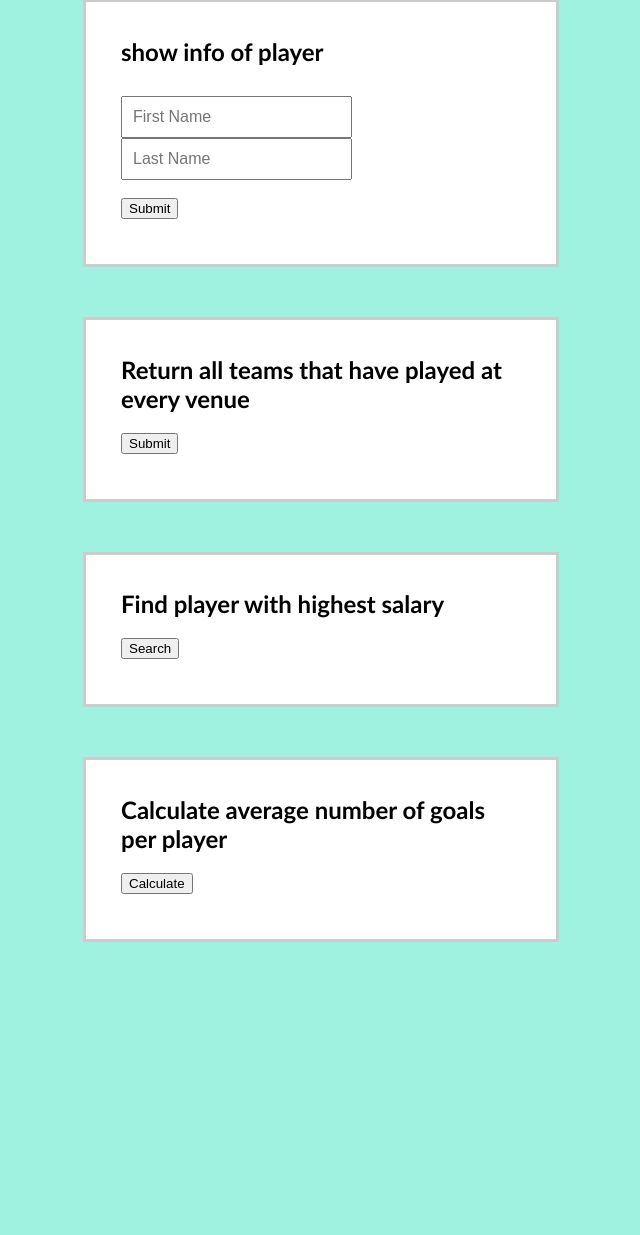
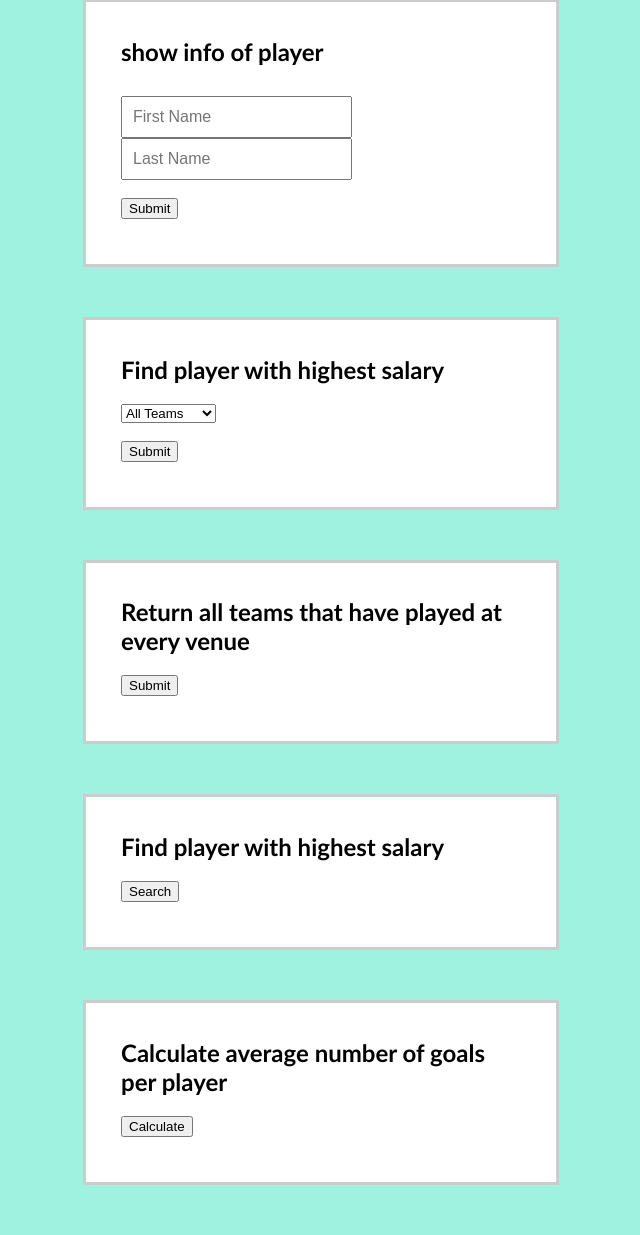
Before and after one commit to mkson668/Hockey-Database-Application, a PHP site: page /hockeyleaguemain.php in a window 1280 px wide. Shown: the part 323-1558 px from the top of the page, without its empty margins (319-959 px from the left). Before the commit the page ends 1265 px from the top, so only its background shows below. Run offline with PHP 8.4, Linux system fonts and the light colour scheme.

Commit message:
add maxPlayerSalary for team input box

```diff
--- a/hockeyleaguemain.php
+++ b/hockeyleaguemain.php
@@ -65,6 +65,21 @@
 </div>
 
 <div class="box">
+    <form class="mainform" action="maxPlayerSalary.php">
+        <h2 style="font-family: Calibri">Find player with highest salary</h2>
+        <select name="teamSelected">
+            <option value="All Teams">All Teams</option>
+            <option value="Oilers">Oilers</option>
+            <option value="Canucks">Canucks</option>
+            <option value="Flames">Flames</option>
+            <option value="Maple Leafs">Maple Leafs</option>
+            <option value="Jets">Jets</option>
+        </select> <br><br>
+        <input type="submit">
+    </form>
+</div>
+
+<div class="box">
     <form class="mainform" action="division.php">
         <h2 style="font-family: Calibri">Return all teams that have played at every venue</h2>
         <button type="submit">Submit</button>
```
